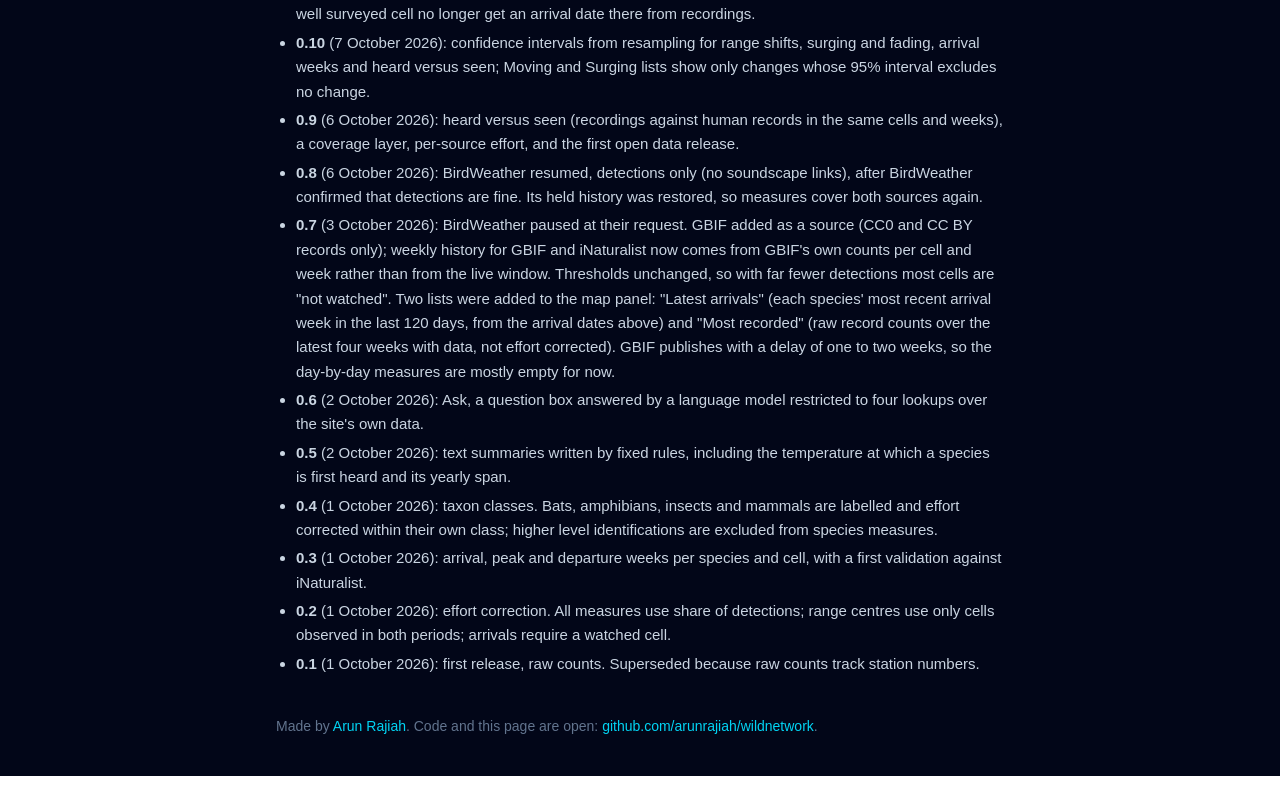
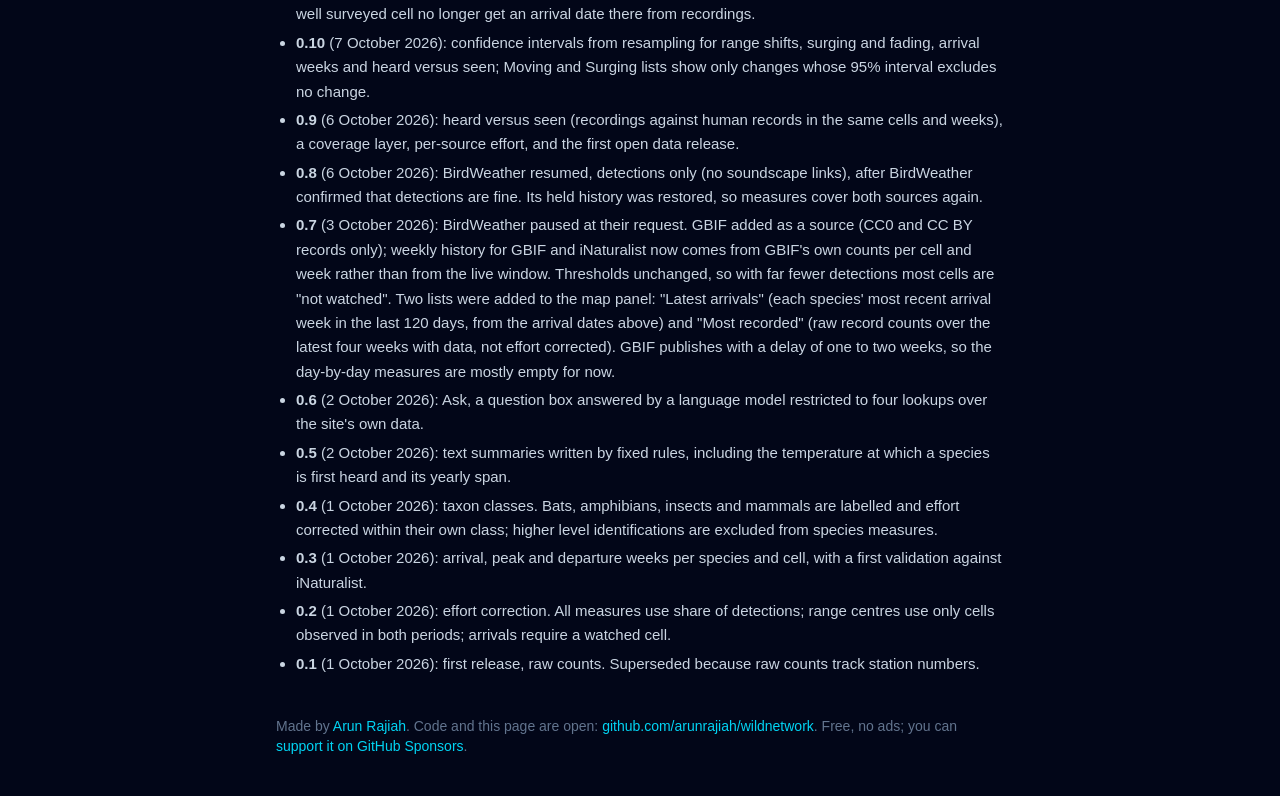
Before and after one commit to arunrajiah/wildnetwork, a Next.js app: page /methods in a window 1280 px wide. Shown: the part 8192-8988 px from the top of the page. Built offline with nearby package versions, Linux system fonts and the light colour scheme; no server answers.

Commit message:
GitHub Sponsors link in About and on the methods page

```diff
--- a/src/app/methods/page.tsx
+++ b/src/app/methods/page.tsx
@@ -327,6 +327,7 @@ export default function Methods() {
         <p className="mt-10 text-sm text-slate-500">
           Made by <a href="https://www.arunrajiah.com" className="text-cyan-400 hover:underline">Arun Rajiah</a>. Code and this page are open:{" "}
           <a href="https://github.com/arunrajiah/wildnetwork" className="text-cyan-400 hover:underline">github.com/arunrajiah/wildnetwork</a>.
+          Free, no ads; you can <a href="https://github.com/sponsors/arunrajiah" className="text-cyan-400 hover:underline">support it on GitHub Sponsors</a>.
         </p>
       </div>
     </main>
--- a/src/components/AboutPanel.tsx
+++ b/src/components/AboutPanel.tsx
@@ -20,6 +20,10 @@ export default function AboutPanel() {
           <Link href="https://github.com/arunrajiah/birdecho">BirdEcho</Link>, <Link href="https://github.com/arunrajiah/wildecho">WildEcho</Link> and{" "}
           <Link href="https://github.com/arunrajiah/speciesnet-studio">SpeciesNet Studio</Link>. Source code:{" "}
           <Link href="https://github.com/arunrajiah/wildnetwork">github.com/arunrajiah/wildnetwork</Link>.
+        </p>
+        <p className="mt-2">
+          WildNetwork is free and has no ads. Hosting and the open data releases cost money: if it is useful to you, you can{" "}
+          <Link href="https://github.com/sponsors/arunrajiah">support it on GitHub Sponsors</Link>.
         </p>
       </section>
 
```
